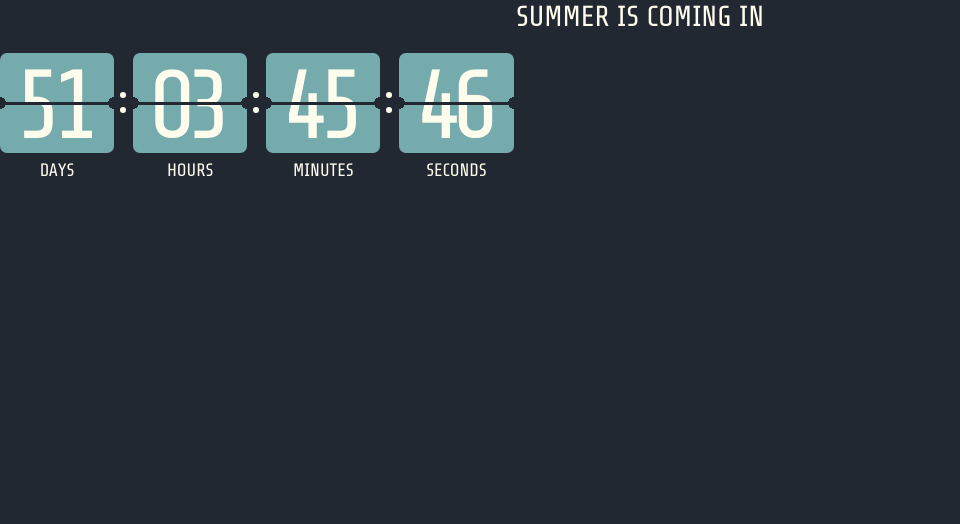
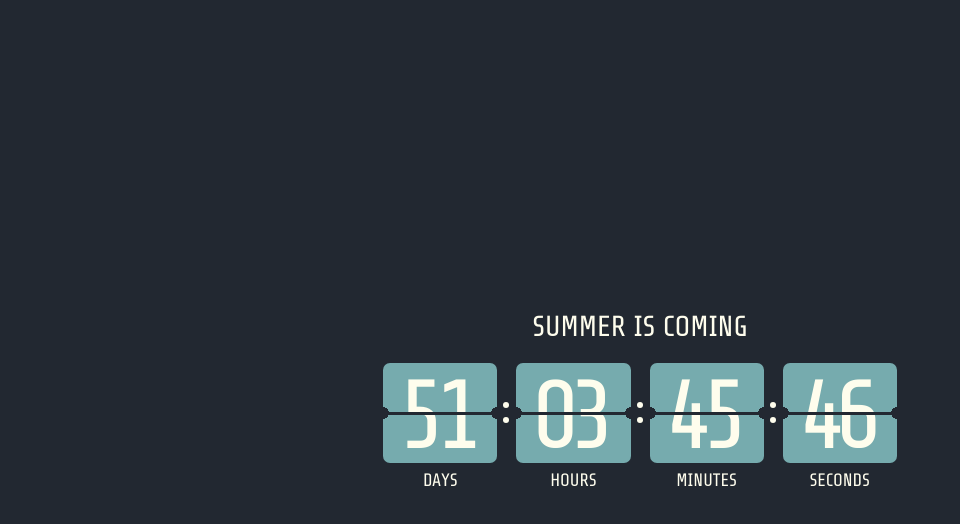
Before and after one commit to bananafishh/countdown-timer, a React app: page / in a window 1280 px wide. Shown: the top 524 px of the page, without its empty margins (0-960 px from the left). Built offline with nearby package versions, Linux system fonts and the light colour scheme; the HTML template or start-up script is replaced by a standard one.

Commit message:
Доработка логики таймера: теперь таймер считает приближение каждого времени года

```diff
--- a/src/components/app/app.tsx
+++ b/src/components/app/app.tsx
@@ -1,26 +1,38 @@
 import { useEffect, useState } from 'react';
+import { getSeason } from '../../helpers/get-season';
 
 import { Timer } from '../timer/timer';
-import { MONTH } from '../../constants/app-constants';
-import './app.scss';
+import { MONTH, SEASON } from '../../constants/app-constants';
+
+const MONTH_TO_TEXT = {
+  [SEASON.WINTER]: 'Spring is coming',
+  [SEASON.SPRING]: 'Summer is coming',
+  [SEASON.SUMMER]: 'Autumn is coming',
+  [SEASON.AUTUMN]: 'Winter is coming',
+};
 
 export const App = () => {
   const now = new Date();
   const currentMonth = now.getMonth();
+  const currentSeason = getSeason(currentMonth);
   const currentYear = now.getFullYear();
-
-  const areWeWaitingForSummer = currentMonth <= MONTH.MAY || currentMonth === MONTH.DECEMBER;
 
   const calculateDeadline = () => {
     switch (true) {
-      case currentMonth <= MONTH.MAY:
+      case currentMonth === MONTH.DECEMBER:
+        return `${currentYear + 1}-03-01`;
+
+      case currentSeason === SEASON.WINTER:
+        return `${currentYear}-03-01`;
+
+      case currentSeason === SEASON.SPRING:
         return `${currentYear}-06-01`;
 
-      case currentMonth >= MONTH.JUNE && currentMonth <= MONTH.NOVEMBER:
+      case currentSeason === SEASON.SUMMER:
+        return `${currentYear}-09-01`;
+
+      case currentSeason === SEASON.AUTUMN:
         return `${currentYear}-12-01`;
-
-      case currentMonth === MONTH.DECEMBER:
-        return `${currentYear + 1}-06-01`;
 
       default:
         return '';
@@ -64,14 +76,12 @@ export const App = () => {
   });
 
   return (
-    <main>
-      <h1>
-        {isTimeUp()
-          ? `${areWeWaitingForSummer ? 'Summer' : 'Winter'} is here!`
-          : `${areWeWaitingForSummer ? 'Summer' : 'Winter'} is coming in`}
-      </h1>
+    <main className="app">
+      <div className="app__inner">
+        <h1>{MONTH_TO_TEXT[currentSeason]}</h1>
 
-      <Timer time={timeLeft} />
+        <Timer time={timeLeft} />
+      </div>
     </main>
   );
 };
--- /dev/null
+++ b/src/components/app/index.ts
@@ -0,0 +1,3 @@
+import './app.scss';
+
+export { App } from './app';
--- a/src/constants/app-constants.ts
+++ b/src/constants/app-constants.ts
@@ -12,3 +12,17 @@ export const MONTH = {
   NOVEMBER: 10,
   DECEMBER: 11,
 };
+
+export const SEASON = {
+  WINTER: 'winter',
+  SPRING: 'spring',
+  SUMMER: 'summer',
+  AUTUMN: 'autumn',
+};
+
+export const YEAR = {
+  WINTER_MONTHS: [MONTH.JANUARY, MONTH.FEBRUARY, MONTH.DECEMBER],
+  SPRING_MONTHS: [MONTH.MARCH, MONTH.APRIL, MONTH.MAY],
+  SUMMER_MONTHS: [MONTH.JUNE, MONTH.JULY, MONTH.AUGUST],
+  AUTUMN_MONTHS: [MONTH.SEPTEMBER, MONTH.OCTOBER, MONTH.NOVEMBER],
+};
--- a/src/helpers/format-time.ts
+++ b/src/helpers/format-time.ts
@@ -1 +1 @@
-export const formatTime = (time: number) => time < 10 ? `0${time}` : time;
+export const formatTime = (time: number) => time < 10 ? `0${time}` : `${time}`;
--- /dev/null
+++ b/src/helpers/get-season.ts
@@ -0,0 +1,20 @@
+import { SEASON, YEAR } from '../constants/app-constants';
+
+export const getSeason = (currentMonth: number) => {
+  switch (true) {
+    case YEAR.WINTER_MONTHS.includes(currentMonth):
+      return SEASON.WINTER;
+
+    case YEAR.SPRING_MONTHS.includes(currentMonth):
+      return SEASON.SPRING;
+
+    case YEAR.SUMMER_MONTHS.includes(currentMonth):
+      return SEASON.SUMMER;
+
+    case YEAR.AUTUMN_MONTHS.includes(currentMonth):
+      return SEASON.AUTUMN;
+
+    default:
+      return '';
+  }
+};
--- a/src/index.tsx
+++ b/src/index.tsx
@@ -1,5 +1,5 @@
 import { createRoot } from 'react-dom/client';
-import { App } from './components/app/app';
+import { App } from './components/app';
 
 const container = document.getElementById('root')!;
 const root = createRoot(container);
```
